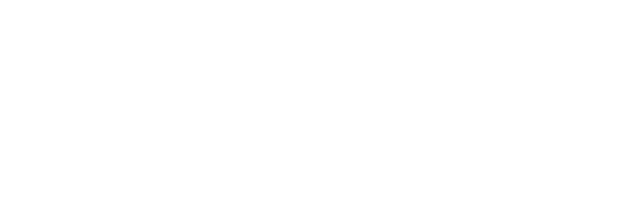
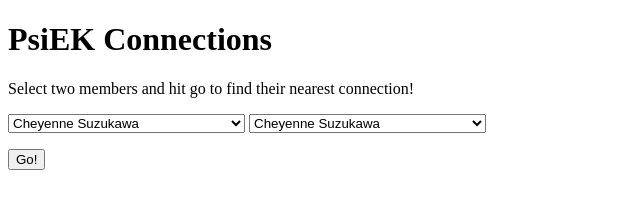
Before and after one commit to kreidy/PsiEK-connections, a plain HTML site: page connections.html in a window 1280 px wide. Shown: the whole page, without its empty margins (0-640 px from the left). Drawn offline with Linux system fonts and the light colour scheme.

Commit message:
Formatted html document

```diff
--- a/connections.html
+++ b/connections.html
@@ -1 +1,26 @@
+<!DOCTYPE html>
+<html>
+<body>
+
+<h1>PsiEK Connections</h1>
+
+<p>Select two members and hit go to find their nearest connection!</p>
+
+<p>
+  <select id="selectMember1">
+  </select>
+
+  <select id="selectMember2">
+  </select>
+</p>
+
+<p>
+  <button onclick="connectMembers()">Go!</button>
+</p>
+
+<p id="connections"></p>
+
 <script src="connections.js"></script>
+
+</body>
+</html>
--- a/connections.js
+++ b/connections.js
@@ -194,7 +194,25 @@ for (const memberKey in members) {
 }
 
 
-// start search
+// add options to select menus
+var selectMember1 = document.getElementById('selectMember1');
+var selectMember2 = document.getElementById('selectMember2');
+
+function addNameAsOption(memberName, selectElement) {
+  var opt = document.createElement('option');
+  opt.appendChild( document.createTextNode(memberName) );
+  opt.value = memberName;
+  selectElement.appendChild(opt);
+}
+
+for (const memberKey in members) {
+  memberName = members[memberKey].name;
+  addNameAsOption(memberName, selectMember1);
+  addNameAsOption(memberName, selectMember2);
+}
+
+
+// search implementation
 var path = [];
 var depth;
 
@@ -232,7 +250,11 @@ function connect(member1, member2) {
   }
 }
 
-function printPath() {
+function printPath(path) {
+  if (path.length == 0) {
+    return "No connection found"
+  }
+
   var fullString = "";
   for (let i = 0; i < path.length - 1; i++) {
     var currentMember = path[i];
@@ -246,13 +268,16 @@ function printPath() {
     var sisterOrBrother = isSister ? "Sister " : "Brother ";
 
     fullString += currentMember.name + "'s " + bigOrLittle + sisterOrBrother
-                  + "is " + nextMember.name + "\n";
+                  + "is " + nextMember.name + "<br>";
   }
   return fullString;
 }
 
 // main
-if (connect(members["Kyle Reidy"], members["Chris Calles"]))
-  console.log(printPath());
-else
-  console.log("No connection found");
+function connectMembers() {
+  var member1 = selectMember1.options[selectMember1.selectedIndex].text;
+  var member2 = selectMember2.options[selectMember2.selectedIndex].text;
+  path = [];
+  connect(members[member1], members[member2]);
+  document.getElementById("connections").innerHTML = printPath(path);
+}
```
